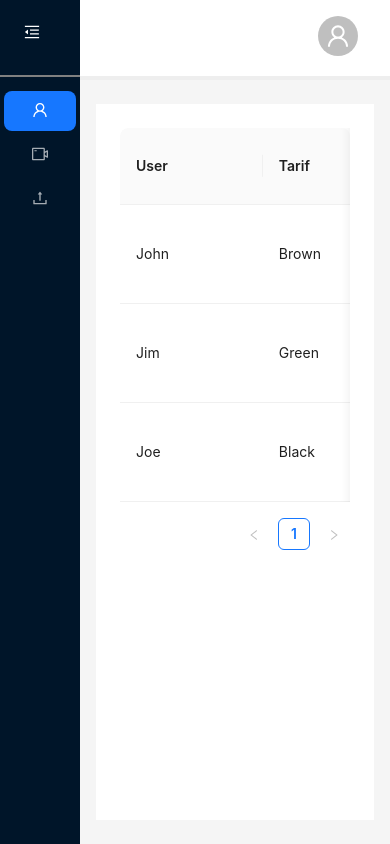
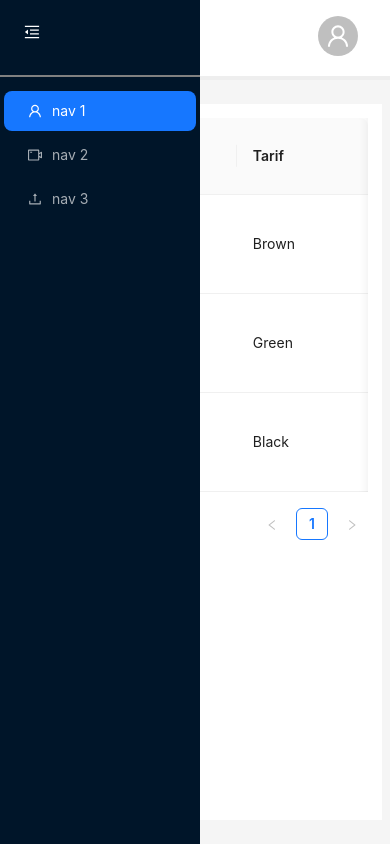
Before and after one commit to shams-fleapo/steam-connect-admin-panel, a React (Vite) app: page /dashboard in a window 390 px wide. Built offline with nearby package versions, Linux system fonts and the light colour scheme.

Commit message:
fix: fixed some ui issues

```diff
--- a/src/components/button/index.tsx
+++ b/src/components/button/index.tsx
@@ -19,7 +19,7 @@ export const Button = ({ children, className, variant = 'primary', href, ...prop
 		{
 			'!bg-gray-800 hover:!bg-gray-900': variant === 'black',
 			'text-primary hover:underline flex items-center justify-center': variant === 'text-primary',
-			'py-2 min-h-[48px] bg-primary text-sm rounded hover:bg-primary-600 transition-colors px-4 uppercase font-bold':
+			'py-2 min-h-[48px] bg-blue-ribbon-300 text-sm rounded hover:bg-blue-ribbon-500 transition-colors px-4 uppercase font-bold':
 				!variant || !variant.includes('text'),
 			'text-white': variant === 'primary' || variant === 'black' || variant === 'red',
 			'border border-[#9F98BE] hover:!bg-[#fcfcfc] !bg-white !text-[#1C1A27] transition-colors dark:border-black-dark dark:hover:bg-black-dark':
--- a/src/components/custom-input/email/index.tsx
+++ b/src/components/custom-input/email/index.tsx
@@ -1,8 +1,6 @@
-// import EmailIcon from '@icons/email.svg';
-// import { useFormContext } from 'react-hook-form';
 import { AiTwotoneMail as EmailIcon } from 'react-icons/ai';
 import { CustomInput, Input } from '../input';
-// import clsx from 'clsx';
+import clsx from 'clsx';
 
 export const validEmail = /^(([^<>()[\]\.,;:\s@\"]+(\.[^<>()[\]\.,;:\s@\"]+)*)|(\".+\"))@(([^<>()[\]\.,;:\s@\"]+\.)+[^<>()[\]\.,;:\s@\"]{2,})$/i;
 export const Email = (props: CustomInput) => {
@@ -18,7 +16,7 @@ export const Email = (props: CustomInput) => {
 					placeholder='your.email@example.com'
 					width={16}
 					// className={clsx('keep-color', {
-					// 	'stroke-primary': inputValue?.length > 0,
+					// 	'stroke-primary': props.value.length > 0,
 					// 	'stroke-gray-500': inputValue?.length === 0,
 					// 	'stroke-red': errors,
 					// })}
--- a/src/components/custom-input/input/index.tsx
+++ b/src/components/custom-input/input/index.tsx
@@ -56,11 +56,6 @@ export const Input = ({
 	isError,
 	...inputProps
 }: InputProps) => {
-	// const {
-	// 	formState: { errors, isSubmitted },
-	// 	register,
-	// } = useFormContext();
-
 	const label = customLabel || name;
 	const formatValidations = { ...validations };
 
@@ -105,7 +100,6 @@ export const Input = ({
 		),
 		type: name == 'password' ? 'password' : 'text',
 		placeholder: placeholder,
-		// ...register(name, formatValidations),
 		...inputProps,
 	};
 
@@ -138,7 +132,7 @@ export const Input = ({
 				<div
 					className={clsx('absolute -translate-y-1/2 top-1/2 bottom-1 ml-2', {
 						'text-error-500': hasError,
-						'text-primary': !hasError,
+						'text-blue-ribbon-300': !hasError,
 					})}
 				>
 					{icon}
--- a/src/components/layout/index.tsx
+++ b/src/components/layout/index.tsx
@@ -1,4 +1,4 @@
-import React, { ReactNode, useState } from 'react';
+import React, { ReactNode, useEffect, useState } from 'react';
 import { MenuFoldOutlined, MenuUnfoldOutlined, UploadOutlined, UserOutlined, VideoCameraOutlined } from '@ant-design/icons';
 import { Layout, Menu, Button, theme } from 'antd';
 import { useMediaQuery } from 'react-responsive';
@@ -14,11 +14,72 @@ const ProfileLayout = ({ children, header }: { children?: ReactNode; header?: JS
 	} = theme.useToken();
 
 	return (
-		<Layout>
+		<Layout style={{ minHeight: '100vh' }}>
+			{!isDesktop && (
 				<Sider
 					trigger={null}
 					collapsible
-				collapsed={!isDesktop ? true : collapsed}
+					collapsed={collapsed}
+					breakpoint={'xs'}
+					style={{
+						overflow: 'auto',
+						height: '100vh',
+						// position: 'fixed',
+						left: 0,
+						top: 0,
+						bottom: 0,
+						position: 'absolute',
+						zIndex: 9999,
+					}}
+				>
+					<div className='demo-logo-vertical' />
+					<Button
+						type='text'
+						icon={collapsed ? <MenuUnfoldOutlined /> : <MenuFoldOutlined />}
+						onClick={() => setCollapsed(!collapsed)}
+						style={{
+							fontSize: '16px',
+							width: 64,
+							height: 64,
+							color: 'white',
+							marginBottom: '10px',
+						}}
+					/>
+					<div
+						style={{
+							borderBlock: '0.1px solid grey',
+							margin: '1px 0 10px',
+						}}
+					/>
+					<Menu
+						theme='dark'
+						mode='inline'
+						defaultSelectedKeys={['1']}
+						items={[
+							{
+								key: '1',
+								icon: <UserOutlined />,
+								label: 'nav 1',
+							},
+							{
+								key: '2',
+								icon: <VideoCameraOutlined />,
+								label: 'nav 2',
+							},
+							{
+								key: '3',
+								icon: <UploadOutlined />,
+								label: 'nav 3',
+							},
+						]}
+					/>
+				</Sider>
+			)}
+			{isDesktop && (
+				<Sider
+					trigger={null}
+					collapsible
+					collapsed={collapsed}
 					breakpoint={'lg'}
 					style={{
 						overflow: 'auto',
@@ -71,7 +132,8 @@ const ProfileLayout = ({ children, header }: { children?: ReactNode; header?: JS
 						]}
 					/>
 				</Sider>
-			<Layout style={{ zIndex: isDesktop ? '50' : '0' }}>
+			)}
+			<Layout style={{ zIndex: isDesktop ? 50 : 0 }}>
 				<div
 					style={{
 						background: colorBgContainer,
@@ -83,10 +145,11 @@ const ProfileLayout = ({ children, header }: { children?: ReactNode; header?: JS
 				</div>
 				<Content
 					style={{
-						margin: '24px 16px',
-						padding: 24,
+						margin: '24px 8px',
+						padding: 14,
 						minHeight: 280,
 						background: colorBgContainer,
+						marginLeft: !isDesktop && '80px',
 					}}
 				>
 					{children}
--- a/src/components/login/index.tsx
+++ b/src/components/login/index.tsx
@@ -1,15 +1,23 @@
 import { useNavigate } from 'react-router-dom';
 import { Button } from '../button';
 import { CustomInput } from '../custom-input';
+import { useState } from 'react';
 
 export default function Login() {
 	const navigate = useNavigate();
+	const [email, setEmail] = useState('');
 	return (
-		<div className='flex justify-center items-center'>
-			<div className='flex h-full bg-grey p-5 lg:p-[50px] lg:w-[624px]  xs:min-h-[500px] sm:mt-[40px] md:mt-[40px] xs:mt-[40px] mt-2100px] border-2 rounded'>
+		<div className='flex justify-center items-center pt-[100px]'>
+			<div className='flex h-full bg-white p-5 lg:p-[50px] lg:w-[624px] md:w-[624px] xs:w-[624px] xs:min-h-[500px] sm:mt-[40px] md:mt-[40px] xs:mt-[40px]  border-2 rounded'>
 				<div className='flex flex-col w-full lg:justify-center xs:px-0 gap-6'>
-					<div className='mb-2.5 text-left'>Sign In</div>
-					<CustomInput.Email showLabel={true} placeholder='your.email@example.com' label='Email Address' />
+					<div className='mb-2.5 text-left text-[30px]'>Sign-In</div>
+					<CustomInput.Email
+						showLabel={true}
+						placeholder='your.email@example.com'
+						label='Email Address'
+						value={email}
+						onChange={(e) => setEmail(e.target.value)}
+					/>
 					<CustomInput.Password showLabel={true} placeholder='Enter your password' showIcon={true} />
 					<Button onClick={() => navigate('/dashboard')} variant='blue'>
 						Sign In
```
Lines whose indentation alone changed are shown as unchanged.
